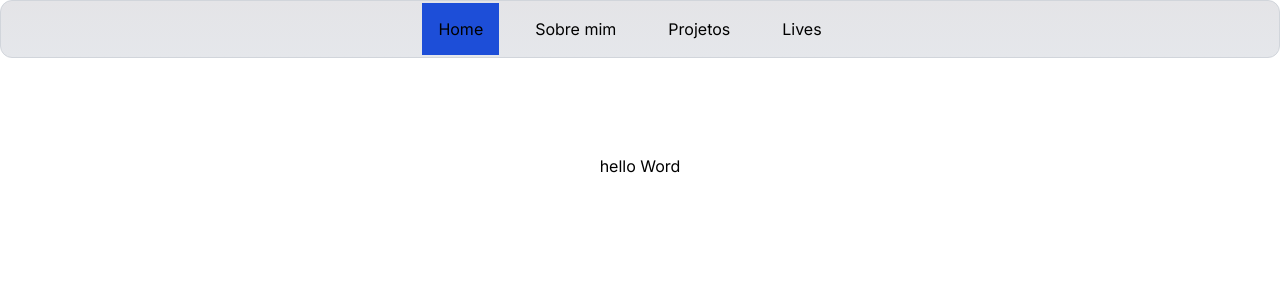
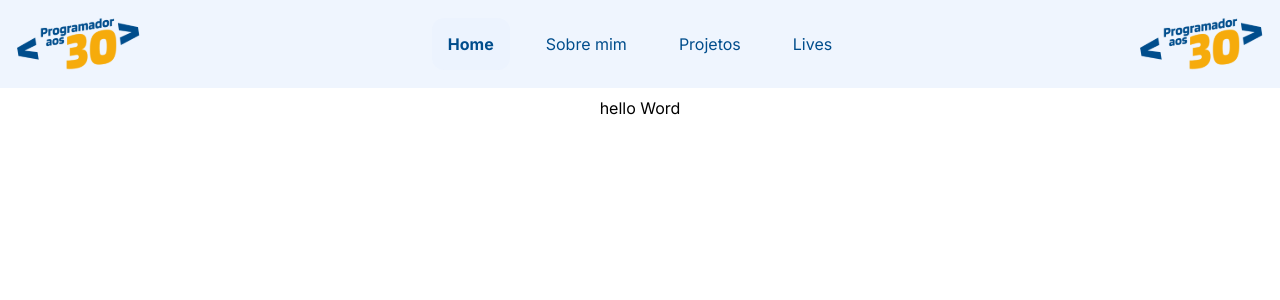
Before and after one commit to Henriquesoto92/Programador-Aos-30, a Next.js app: page / in a window 1280 px wide. Shown: the top 300 px of the page. Built offline with nearby package versions, Linux system fonts and the light colour scheme.

Commit message:
:construction: Stylyng navbar

```diff
--- a/src/components/navbar.tsx
+++ b/src/components/navbar.tsx
@@ -1,5 +1,6 @@
 "use client";
 
+import Image from "next/image";
 import Link from "next/link";
 import { usePathname } from "next/navigation";
 
@@ -18,8 +19,10 @@ const post: links[] = [
 const Navbar = () => {
   const pathname = usePathname();
   return (
-    <div className="h-30 fixed left-0 top-0 flex w-full p-4 justify-center border-b border-gray-300 bg-gradient-to-b from-zinc-200 backdrop-blur-2xl dark:border-neutral-800 dark:bg-zinc-800/30 dark:from-inherit lg:static lg:w-auto  lg:rounded-xl lg:border lg:bg-gray-200 lg:p-4 lg:dark:bg-zinc-800/30">
-      <div className="flex "></div>
+    <div className="h-30 fixed left-0 top-0 flex w-full p-4 justify-between items-center bg-primary-blue-2/80">
+      <div className="flex">
+        <Image src="/logo1.svg" alt="logo" width={125} height={56} />
+      </div>
       <ul className="flex gap-5">
         {post.map((item, index) => {
           const isActive = pathname.endsWith(item.path);
@@ -29,16 +32,21 @@ const Navbar = () => {
               <Link
                 rel="stylesheet"
                 href={item.path}
-                className={`p-4  ${isActive ? "bg-blue-700" : "bg-#ECF3FE"}`}
+                className={`p-4 transition ease-in-out duration-300 rounded-xl hover:brightness-110 text-primary-blue-4 h-40 ${
+                  isActive
+                    ? "bg-primary-blue-2 font-bold"
+                    : "hover:bg-primary-blue-2"
+                }`}
               >
                 {item.name}
               </Link>
             </li>
           );
         })}
-
-        <li></li>
       </ul>
+      <div className="flex">
+        <Image src="/logo1.svg" alt="logo" width={125} height={56} />
+      </div>
     </div>
   );
 };
```
